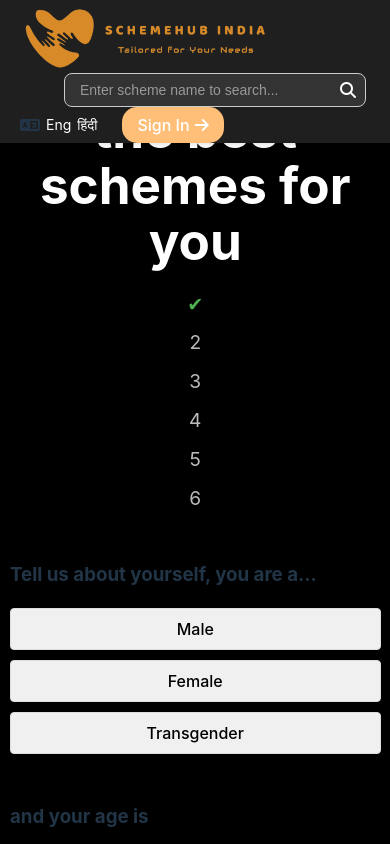
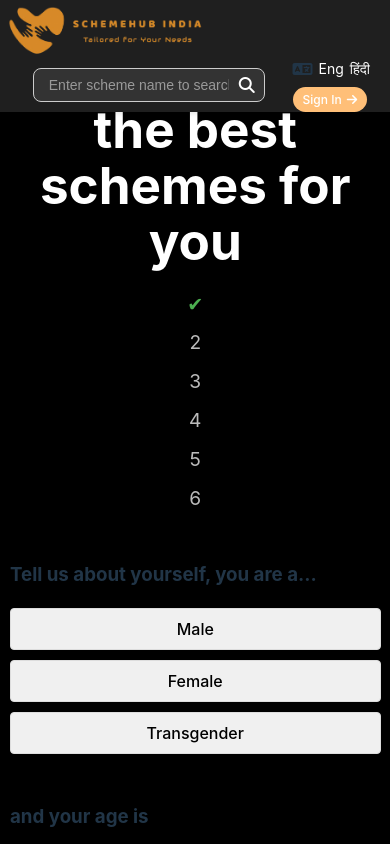
Before and after one commit to shui6540/new-sih, a React (Vite) app: page /apply in a window 390 px wide. Shown: the top 844 px of the page. Built offline with nearby package versions, Linux system fonts and the light colour scheme.

Commit message:
Update Header.css

```diff
--- a/src/components/Header.css
+++ b/src/components/Header.css
@@ -2,15 +2,16 @@
 .header {
   width: 100%;
   background-color: #1f1f1f; /* Dark background */
-  padding: 0px 20px; /* Reduced padding to slim down */
+  padding: 0 20px; /* Adjusted padding for general use */
   position: fixed;
   top: 0;
   z-index: 1000;
   box-shadow: 0 2px 4px rgba(0, 0, 0, 0.1);
   overflow: hidden; /* Ensure no overflow */
+  box-sizing: border-box; /* Include padding in width calculations */
 }
 
-/* Added max-width to prevent content from spreading too far */
+/* Header Container Styles */
 .header-container {
   display: flex;
   justify-content: space-between;
@@ -18,6 +19,8 @@
   flex-wrap: wrap; /* Allow wrapping in case of smaller screens */
   max-width: 1500px; /* Restricts content to a max width */
   margin: 0 auto; /* Center the container */
+  width: 100%; /* Ensure full width */
+  box-sizing: border-box; /* Include padding in width calculations */
 }
 
 /* Logo Styles */
@@ -27,10 +30,10 @@
 }
 
 .right-logo {
-  width: 250px; /* Adjusted logo size */
+  width: 200px; /* Adjusted logo size */
 }
 
-/* Centered Search Bar */
+/* Centered Search Bar Styles */
 .search-bar-container {
   flex: 1; /* Take up available space */
   display: flex;
@@ -101,3 +104,62 @@
 .sign-in-button i {
   margin-left: 5px;
 }
+
+/* Responsive Styles for smaller screens */
+@media (max-width: 1024px) {
+  .header {
+    padding: 0 15px; /* Adjusted padding for medium screens */
+  }
+
+  .search-input {
+    width: 220px; /* Adjusted width for medium screens */
+  }
+
+  .right-elements {
+    margin-right: 10px; /* Adjusted margin for medium screens */
+  }
+
+  .sign-in-button {
+    padding: 6px 12px; /* Adjusted padding for medium screens */
+  }
+}
+
+@media (max-width: 768px) {
+  .header {
+    padding: 0 10px; /* Adjusted padding for smaller screens */
+  }
+
+  .search-input {
+    width: 200px; /* Adjusted width for smaller screens */
+  }
+
+  .right-elements {
+    margin-right: 5px; /* Adjusted margin for smaller screens */
+    gap: 10px; /* Adjusted gap between elements */
+  }
+
+  .sign-in-button {
+    padding: 6px 10px; /* Further adjusted padding for smaller screens */
+  }
+}
+
+@media (max-width: 576px) {
+  .header {
+    padding: 0 5px; /* Further reduced padding for very small screens */
+  }
+
+  .search-input {
+    width: 180px; /* Further reduced width for very small screens */
+  }
+
+  .right-elements {
+    flex-direction: column; /* Stack elements vertically */
+    align-items: flex-start; /* Align items to the start */
+    gap: 8px; /* Adjust gap between elements */
+  }
+
+  .sign-in-button {
+    padding: 5px 10px; /* Further adjusted padding for very small screens */
+    font-size: 12px; /* Smaller font size for very small screens */
+  }
+}
```
